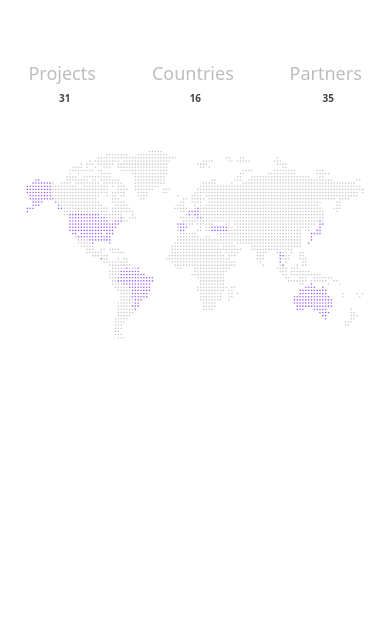
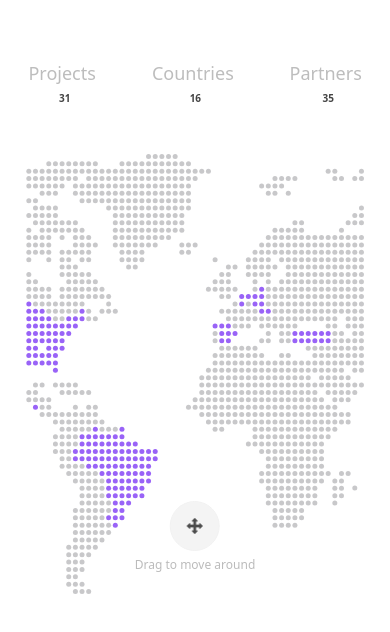
Before and after one commit to energywebfoundation/ewf-2021-projectMap, a React (Create React App) app: page / in a window 390 px wide. Shown: the top 632 px of the page. Built offline with nearby package versions, Linux system fonts and the light colour scheme.

Commit message:
feat: overflow map on mobile

```diff
--- a/src/App.css
+++ b/src/App.css
@@ -16,10 +16,15 @@
   justify-content: center;
 }
 
+.dots-map__main {
+  position: relative;
+}
+
 .dots-map__map-container {
   position: relative;
   width: 100%;
-  aspect-ratio: 16 / 9;
+  overflow-x: auto;
+  transform: perspective(0);
 }
 
 .dots-map__backdrop {
@@ -46,3 +51,31 @@
     margin: auto;
   }
 }
+
+@media (max-width: 800px) {
+  .dots-map__map-container::-webkit-scrollbar {
+    width: 0px;
+  }
+
+  .dots-map__map-container::-webkit-scrollbar-track {
+    background: transparent;
+  }
+
+  .dots-map__map-container::-webkit-scrollbar-thumb {
+    background-color: transparent;
+  }
+
+  /* Works on Chrome, Edge, and Safari */
+  .dots-map__map-container::-webkit-scrollbar {
+    width: 0px;
+  }
+
+  .dots-map__map-container::-webkit-scrollbar-track {
+    background: transparent;
+  }
+
+  .dots-map__map-container::-webkit-scrollbar-thumb {
+    background-color: transparent;
+    border: 1px solid transparent;
+  }
+}
--- a/src/App.js
+++ b/src/App.js
@@ -1,4 +1,5 @@
-import { useEffect, useState } from "react";
+import { useEffect, useState, useRef } from "react";
+import DragIndicator from "./components/DragIndicator";
 import DotsMap from "./components/DotsMap";
 import CountryCard from "./components/CountryCard";
 import getMapData from "./data/map";
@@ -13,6 +14,7 @@ import Filters from "./components/Filters";
 import OrganizationCard from "./components/OrganizationCard";
 import "./App.css";
 import { getHemisphere } from "./services/mapUtils";
+import useMediumScreen from "./hooks/useMediumScreen";
 
 const initialState = {
   cardType: null,
@@ -21,6 +23,8 @@ const initialState = {
 };
 
 function App() {
+  const mapContainerRef = useRef();
+  const isMediumScreen = useMediumScreen();
   const [map] = useState(prepare(getMapData()));
   const [state, setState] = useState(initialState);
   const updateState = (delta) => {
@@ -45,6 +49,12 @@ function App() {
   useEffect(() => {
     exposeApi(updateState);
   }, []);
+  useEffect(() => {
+    if (!isMediumScreen || !mapContainerRef.current) {
+      return;
+    }
+    scrollToMiddle(mapContainerRef.current);
+  }, [isMediumScreen, mapContainerRef]);
   return (
     <div className="dots-map">
       <div className="dots-map__filters-container">
@@ -61,7 +71,8 @@ function App() {
           }
         />
       </div>
-      <div className="dots-map__map-container">
+      <div className="dots-map__main">
+        <div className="dots-map__map-container" ref={mapContainerRef}>
           <DotsMap
             map={map}
             onCountrySelected={(country) =>
@@ -70,6 +81,8 @@ function App() {
             selectedCountries={state.countries || []}
             selectedColor={window.dotsMapConfig.selectedColor || "#DB4437"}
           />
+        </div>
+        {isMediumScreen && <DragIndicator />}
         {state.cardType && (
           <Backdrop onDismiss={() => setState({})}>
             {state.cardType === "project" && (
@@ -147,16 +160,7 @@ function getRandomColor() {
 }
 
 function getDotRadius() {
-  const isSmallScreen = () => document.documentElement.clientWidth < 600;
-  const isMediumScreen = () => document.documentElement.clientWidth < 1000;
-
-  if (isSmallScreen()) {
-    return 0.8;
-  } else if (isMediumScreen()) {
-    return 1.2;
-  } else {
-    return 3;
-  }
+  return 2.5;
 }
 
 function getProjectCardClassName(project) {
@@ -192,3 +196,11 @@ function exposeApi(updateState) {
       }),
   };
 }
+
+async function scrollToMiddle(element) {
+  // XXX: Possibly the least elegant solution to the problem, I know
+  const interval = setInterval(() => {
+    element.scrollTo(element.clientWidth / 2, 0);
+  }, 25);
+  setTimeout(() => clearInterval(interval), 1500);
+}
--- a/src/components/DotsMap.css
+++ b/src/components/DotsMap.css
@@ -2,6 +2,8 @@
   width: 100%;
   height: 100%;
   visibility: hidden;
+  min-width: 800px;
+  aspect-ratio: 16 / 9;
 }
 
 .dots-map__canvas--ready {
--- a/src/components/DotsMap.js
+++ b/src/components/DotsMap.js
@@ -31,7 +31,7 @@ const DotsMap = ({
         ref={ref}
         viewBox={viewBox}
         onMouseLeave={(event) => {
-          if (event.relatedTarget.classList.contains("dots-map__tooltip")) {
+          if (event.relatedTarget?.classList.contains("dots-map__tooltip")) {
             return;
           }
           setTooltip(null);
--- /dev/null
+++ b/src/components/DragIndicator.css
@@ -0,0 +1,21 @@
+.dots-map__drag-indicator {
+  display: flex;
+  flex-direction: column;
+  align-items: center;
+  color: #9f9f9f;
+  font-size: 12px;
+  text-align: center;
+  position: absolute;
+  bottom: 25px;
+  left: 50%;
+  transform: translateX(-50%);
+  opacity: 0.7;
+  pointer-events: none;
+}
+
+.dots-map__drag-indicator .dots-map__icon {
+  width: 50px;
+  height: 50px;
+  margin-bottom: 5px;
+  background-color: #f0f0f0;
+}
--- /dev/null
+++ b/src/components/DragIndicator.js
@@ -0,0 +1,12 @@
+import React from "react";
+import Icon from "./Icon";
+import "./DragIndicator.css";
+
+const DragIndicator = () => (
+  <div className="dots-map__drag-indicator">
+    <Icon name="../drag.png" alt="Drag to move around" />
+    <span>Drag to move around</span>
+  </div>
+);
+
+export default DragIndicator;
--- a/src/components/Tooltip.js
+++ b/src/components/Tooltip.js
@@ -1,5 +1,4 @@
-import React, { useRef, useState } from "react";
-import { useEffect } from "react/cjs/react.development";
+import React, { useRef, useState, useEffect } from "react";
 import { getProjectsByCountry } from "../services/datasetUtils";
 import Icon from "./Icon";
 import "./Tooltip.css";
--- /dev/null
+++ b/src/hooks/useMediumScreen.js
@@ -0,0 +1,13 @@
+import { useState, useEffect } from "react";
+
+export default function useMediumScreen() {
+  const [mediumScreen, setMediumScreen] = useState(isMediumScreen());
+  useEffect(() => {
+    window.addEventListener("resize", () => setMediumScreen(isMediumScreen()));
+  }, []);
+  return mediumScreen;
+}
+
+function isMediumScreen() {
+  return document.documentElement.clientWidth < 800;
+}
```
Also changed, not shown: public/drag.png (added). Lines whose indentation alone changed are shown as unchanged.
